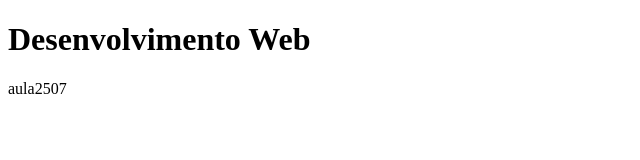
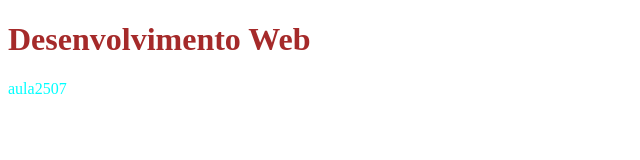
Before and after one commit to DuduFerraz/aula2507, a plain HTML site: page index.html in a window 1280 px wide. Shown: the whole page, without its empty margins (0-640 px from the left). Drawn offline with Linux system fonts and the light colour scheme.

Commit message:
segunda versao

```diff
--- /dev/null
+++ b/bluestyle.css
@@ -0,0 +1,8 @@
+h1{
+    color: brown;
+}
+
+p{
+    color: aqua;
+    text-align: justify;
+}
--- a/index.html
+++ b/index.html
@@ -4,6 +4,7 @@
     <meta charset="UTF-8">
     <meta http-equiv="X-UA-Compatible" content="IE=edge">
     <meta name="viewport" content="width=device-width, initial-scale=1.0">
+    <link rel="stylesheet" href="bluestyle.css">
     <title>web</title>
 </head>
 <body>
```
